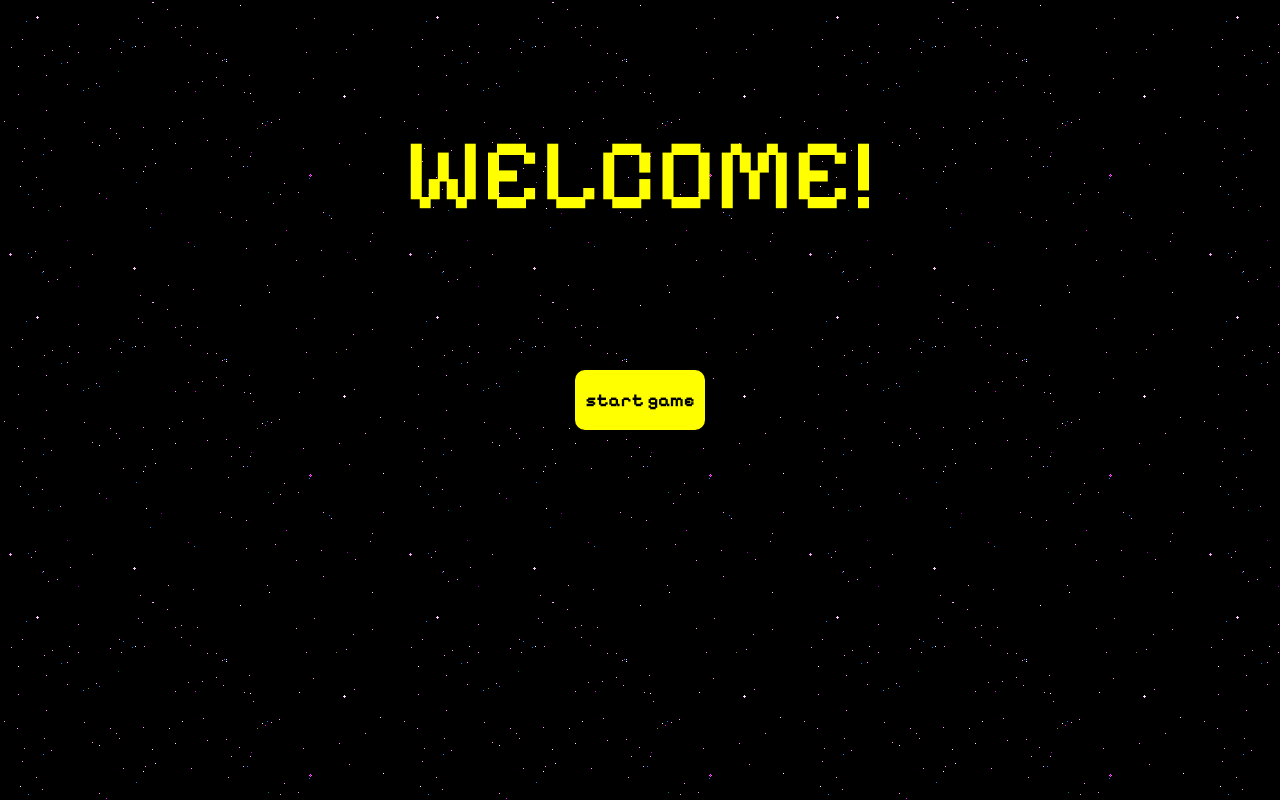
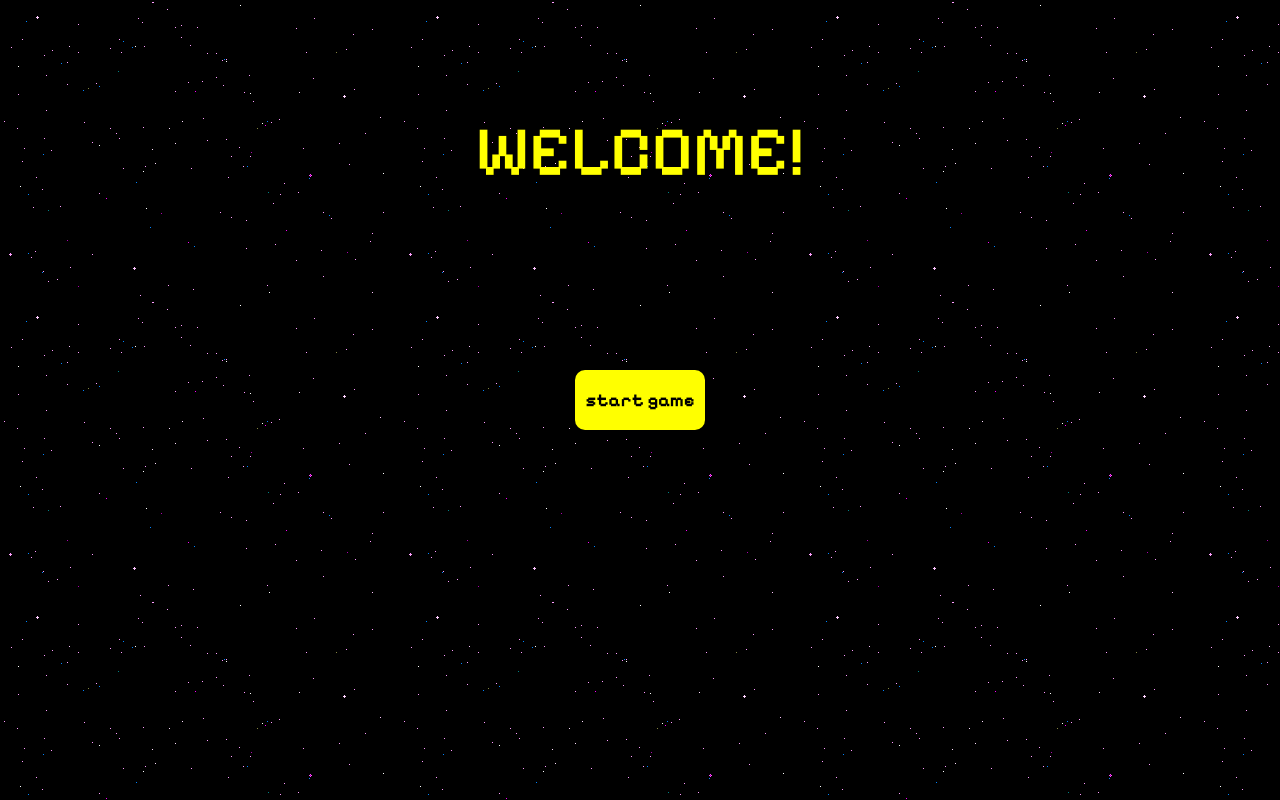
Before and after one commit to AMIRREZAEI2002/mobile-game, a plain HTML site: page index.html in a window 1280 px wide. Drawn offline with nearby package versions, Linux system fonts and the light colour scheme.

Commit message:
Update index.html

```diff
--- a/index.html
+++ b/index.html
@@ -38,7 +38,7 @@
     </style>
 </head>
 <body>
-    <div class="just" style="color: yellow; font-size: 100px; margin: 100px;">
+    <div class="just" style="color: yellow; font-size: 70px; margin: 100px;">
         WELCOME!
     </div>
     <div class="just">
```
